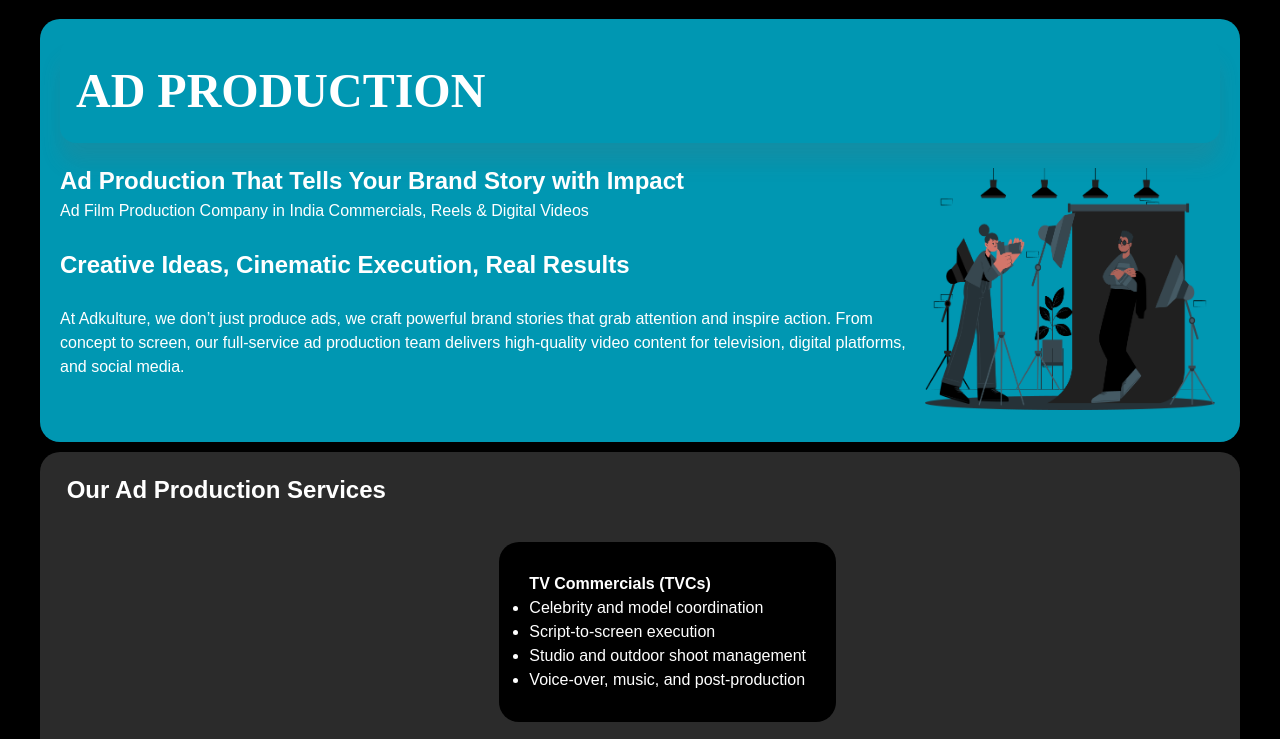
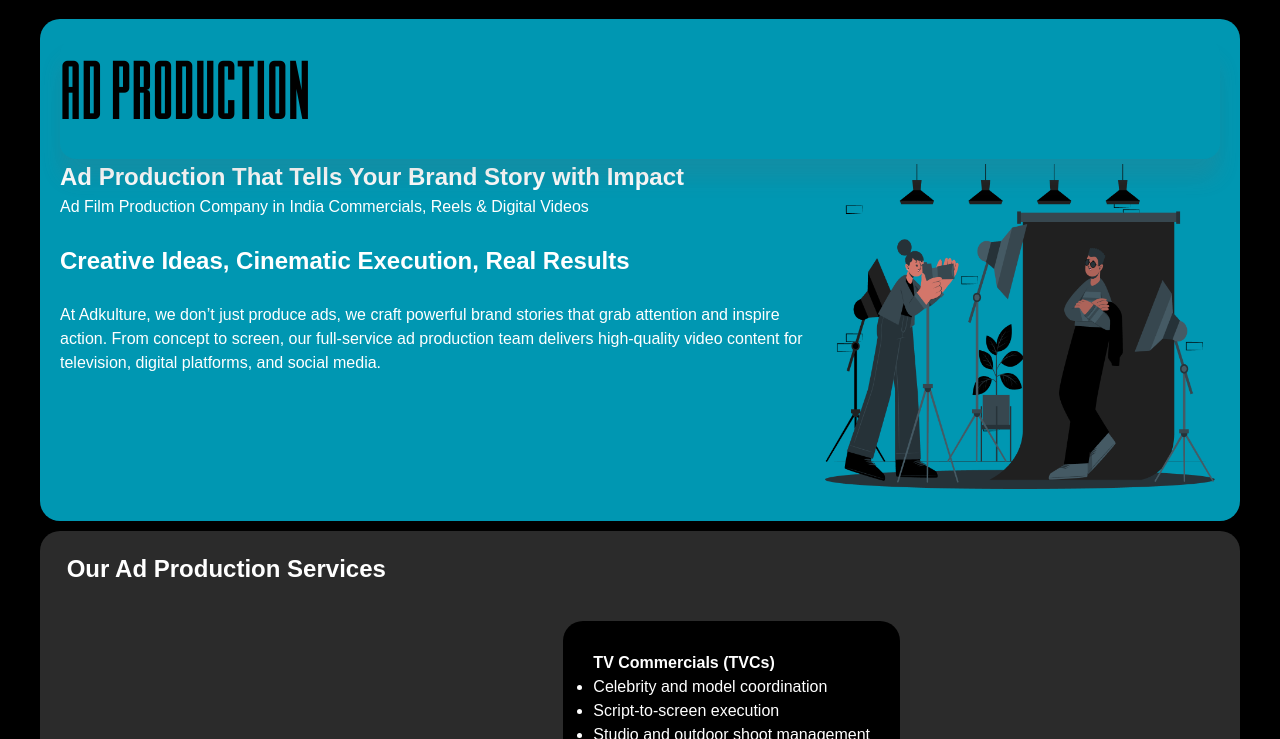
Before and after one commit to Ajilps/Demo2, a plain HTML site: page pages/adProduction.html in a window 1280 px wide. Shown: the part 56-795 px from the top of the page. Drawn offline with nearby package versions, Linux system fonts and the light colour scheme; a script that the page names is missing.

Commit message:
Font size changed for heading in pages font size updated 6rem

```diff
--- a/pages/adProduction.html
+++ b/pages/adProduction.html
@@ -76,7 +76,10 @@
   </nav>
 
   <section class="continers section1">
-    <h1>AD PRODUCTION</h1>
+    <div class="adProductionHeading">
+
+      <h1>AD PRODUCTION</h1>
+    </div>
     <div class="content1">
       <div class="textContents">
         <h2>
--- a/styles/pages/aboutUs/aboutUs.css
+++ b/styles/pages/aboutUs/aboutUs.css
@@ -1,9 +1,16 @@
+@font-face {
+  font-family: "HeadingFont";
+  src: url("../../../fonts/DELIRIUM_NCV.ttf");
+  font-weight: 700;
+  font-style: normal;
+}
+
 :root {
   --primary-color: #0097b2;
   --secondary-color: #00bfff;
   --background-color: black;
   --text-color: white;
-  --heading-font-size: 3rem;
+  --heading-font-size: 6rem;
   --heading-font-weight: 800;
   --heading-font-color: #0097b2;
 
@@ -39,23 +46,23 @@
   padding: 20px;
   color: var(--heading-font-color);
   height: 68px;
-  font-family: "Playfair Display", serif;
+
+  font-family: "HeadingFont";
+
   font-weight: 700;
   font-size: var(--heading-font-size);
 
   border-radius: 16px;
   padding: 1rem;
-  box-shadow: 0 20px 40px rgba(95, 95, 95, 0.301),
-    0 10px 20px rgba(83, 83, 83, 0.219);
+  box-shadow: 0 20px 40px rgba(46, 46, 46, 0.301),
+    0 10px 20px rgba(48, 48, 48, 0.219);
   transform: scale(0.96);
   transition: all 0.4s ease;
   opacity: 0;
   animation: popIn 0.6s ease-out forwards;
   display: flex;
   align-items: center;
-  margin: auto;
-  margin-bottom: 20px;
-  margin-top: 20px;
+  margin: 10px auto;
 }
 
 /* Animation: pop in */
@@ -121,6 +128,10 @@
   h1 {
     font-size: 1.7rem;
   }
+  #aboutUsHeading {
+    margin: 2rem auto;
+  }
+
   .text-section,
   .image-section {
     max-width: 100%;
--- a/styles/pages/adProduction/adProduction.css
+++ b/styles/pages/adProduction/adProduction.css
@@ -1,11 +1,18 @@
+@font-face {
+  font-family: "HeadingFont";
+  src: url("../../../fonts/DELIRIUM_NCV.ttf");
+  font-weight: 700;
+  font-style: normal;
+}
+
 :root {
   --primary-color: #0097b2;
   --background-color: black;
   --secondary-background-color: #2b2b2b;
 
-  --heading-font-size: 3rem;
+  --heading-font-size: 5rem;
   --heading-font-weight: 900;
-  --heading-font-color: white;
+  --heading-font-color: rgb(0, 0, 0);
 
   --text-color: white;
   --text-font-weight: 400;
@@ -37,7 +44,7 @@
   height: auto;
   padding: 5px;
 }
-h1,
+
 h2,
 h3,
 h4,
@@ -46,16 +53,17 @@
 p,
 span {
   font-family: var(--font-family);
-  color: var(--heading-font-color);
+  color: var(--font-color);
   /* margin-bottom: 10px; */
 }
 h1 {
   font-size: var(--heading-font-size);
   font-weight: var(--heading-font-weight);
-  margin-bottom: 20px;
+  color: var(--heading-font-color);
+  /* margin-bottom: 20px; */
   /* color: var(--background-color); */
 
-  font-family: "Playfair Display", serif;
+  font-family: "HeadingFont";
   font-weight: 700;
 }
 h3 {
@@ -68,7 +76,8 @@
 }
 
 img {
-  max-width: 300px;
+  max-width: 400px;
+
   height: auto;
 }
 
@@ -81,21 +90,19 @@
   flex-direction: row;
 }
 
-.section1 > h1 {
-  /* background-color: red; */
+.adProductionHeading {
+  /* display: flex; */
+
+  justify-content: center;
+
   border-radius: 16px;
-  padding: 1rem;
+
   box-shadow: 0 20px 40px rgb(63 63 63 / 1%),
     0px 20px 20px rgb(114 114 114 / 16%);
   transform: scale(0.96);
   transition: all 0.4s ease;
   opacity: 0;
   animation: popIn 0.6s ease-out forwards;
-  /* display: flex; */
-  /* align-items: center; */
-  /* text-align: center; */
-  margin: auto;
-  margin-bottom: 20px;
 }
 
 /* Animation: pop in */
@@ -132,16 +139,16 @@
   margin-left: auto;
 }
 .card1 {
-  margin-right: 30vw;
+  margin-right: 25vw;
 }
 .card2 {
   max-width: 500px;
 }
 .card3 {
-  margin-right: 25vw;
+  margin-right: 18vw;
 }
 .card4 {
-  margin-right: 35vw;
+  margin-right: 25vw;
 }
 
 /* section 3 */
@@ -197,7 +204,7 @@
     align-items: center;
   }
   h1 {
-    font-size: 2rem;
+    font-size: 6rem;
   }
   h2 {
     font-size: 1.3rem;
@@ -209,6 +216,9 @@
   img {
     max-width: 200px;
   }
+  /* .section1 > h1 {
+    font-size: 6rem;
+  } */
 
   .content1 {
     flex-direction: column;
--- a/styles/pages/celebrityManagement/celebrityManagement.css
+++ b/styles/pages/celebrityManagement/celebrityManagement.css
@@ -1,11 +1,19 @@
+@font-face {
+  font-family: "HeadingFont";
+  src: url("../../../fonts/DELIRIUM_NCV.ttf");
+  font-weight: 700;
+  font-style: normal;
+}
+
 :root {
   --primary-color: #0097b2;
   --background-color: black;
   --secondary-background-color: #2b2b2b;
 
-  --heading-font-size: 3rem;
+  --heading-font-size: 6rem;
   --heading-font-weight: 900;
   --heading-font-color: white;
+  --heading-font-family: "HeadingFont";
 
   --text-color: white;
   --text-font-weight: 400;
@@ -39,7 +47,7 @@
   height: auto;
   padding: 5px;
 }
-h1,
+
 h2,
 h3,
 h4,
@@ -48,7 +56,7 @@
 p,
 span {
   font-family: var(--font-family);
-  color: var(--heading-font-color);
+  color: var(--text-color);
   margin-bottom: 10px;
 }
 h1 {
@@ -57,7 +65,7 @@
   margin-bottom: 20px;
   color: var(--primary-color);
 
-  font-family: "Playfair Display", serif;
+  font-family: var(--heading-font-family);
   font-weight: 800;
 }
 h3 {
@@ -200,7 +208,7 @@
     align-items: center;
   }
   h1 {
-    font-size: 1.5rem;
+    font-size: 4rem;
   }
   h3 {
     font-size: 1.1rem;
--- a/styles/pages/eventManagement/eventManagement.css
+++ b/styles/pages/eventManagement/eventManagement.css
@@ -1,11 +1,20 @@
+@font-face {
+  font-family: "HeadingFont";
+  src: url("../../../fonts/DELIRIUM_NCV.ttf");
+  font-weight: 700;
+  font-style: normal;
+}
+
 :root {
   --primary-color: #0097b2;
   --background-color: black;
   --secondary-background-color: #2b2b2b;
 
-  --heading-font-size: 3rem;
+  --heading-font-size: 6rem;
+  --heading-font-size-mobile: 5rem;
   --heading-font-weight: 900;
   --heading-font-color: white;
+  --heading-font-family: "HeadingFont";
 
   --text-color: white;
   --text-font-weight: 400;
@@ -37,7 +46,7 @@
   height: auto;
   padding: 5px;
 }
-h1,
+
 h2,
 h3,
 h4,
@@ -54,7 +63,7 @@
   font-weight: var(--heading-font-weight);
   margin-bottom: 20px;
   color: var(--primary-color);
-  font-family: "Playfair Display", serif;
+  font-family: var(--heading-font-family);
   font-weight: 700;
 }
 h3 {
@@ -207,7 +216,7 @@
     align-items: center;
   }
   h1 {
-    font-size: 1.8rem;
+    font-size: var(--heading-font-size-mobile);
   }
   h3 {
     font-size: 1.1rem;
--- a/styles/pages/influencerMarketing/influencerMk.css
+++ b/styles/pages/influencerMarketing/influencerMk.css
@@ -1,11 +1,20 @@
+@font-face {
+  font-family: "HeadingFont";
+  src: url("../../../fonts/DELIRIUM_NCV.ttf");
+  font-weight: 700;
+  font-style: normal;
+}
+
 :root {
   --primary-color: #0097b2;
   --background-color: black;
   --secondary-background-color: #292929;
 
-  --heading-font-size: 3rem;
+  --heading-font-size: 6rem;
+  --heading-font-size-mobile: 4rem;
   --heading-font-weight: 900;
   --heading-font-color: white;
+  --heading-font-family: "HeadingFont";
 
   --text-color: white;
   --text-font-weight: 400;
@@ -38,7 +47,7 @@
   max-width: 300px;
   height: auto;
 }
-h1,
+
 h2,
 h3,
 h4,
@@ -53,7 +62,7 @@
   font-weight: var(--heading-font-weight);
   margin-bottom: 20px;
 
-  font-family: "Playfair Display", serif;
+  font-family: var(--heading-font-family);
   font-weight: 700;
 }
 #influencerHeading {
@@ -210,7 +219,7 @@
 
   } */
   h1 {
-    font-size: 1.6rem;
+    font-size: var(--heading-font-size-mobile);
   }
   img {
     max-width: 150px;
```
Also changed, not shown: pages/about.html (+3 -0 lines), fonts/DELIRIUM_NCV.ttf (added).
